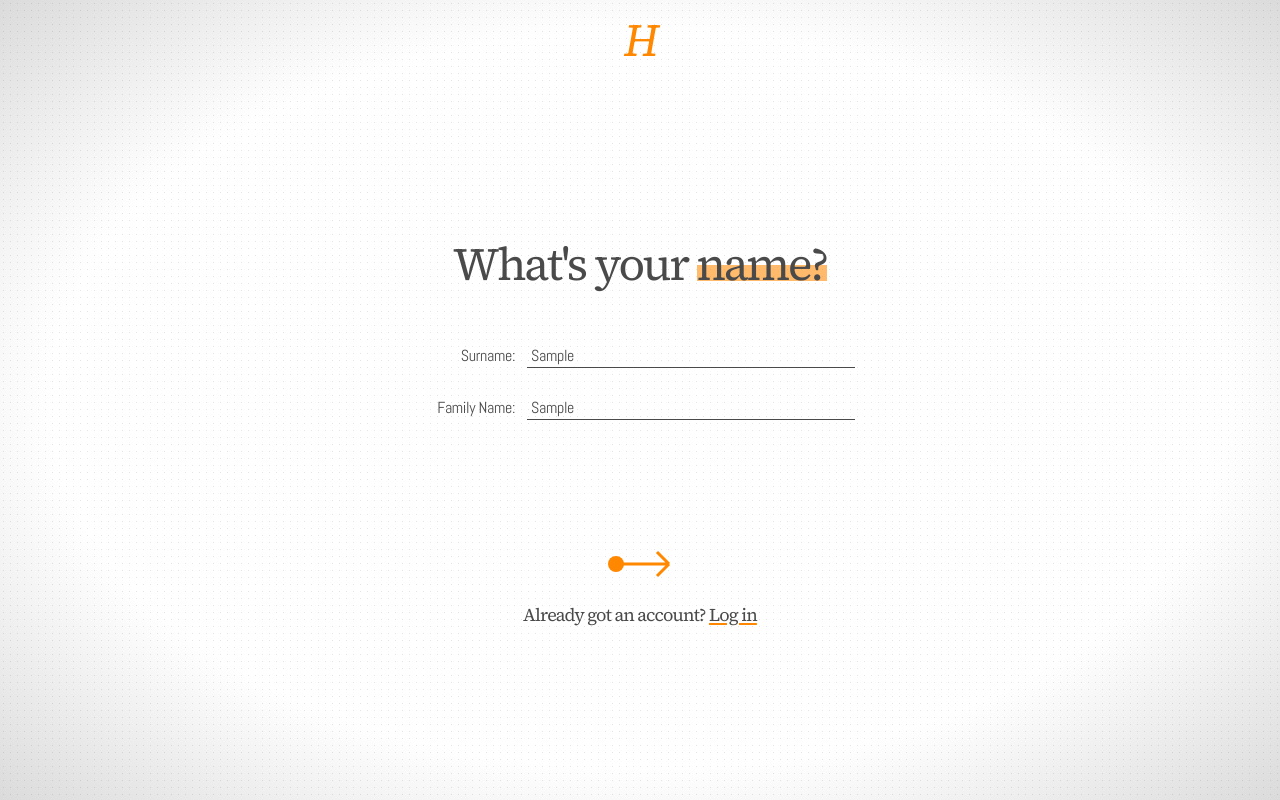
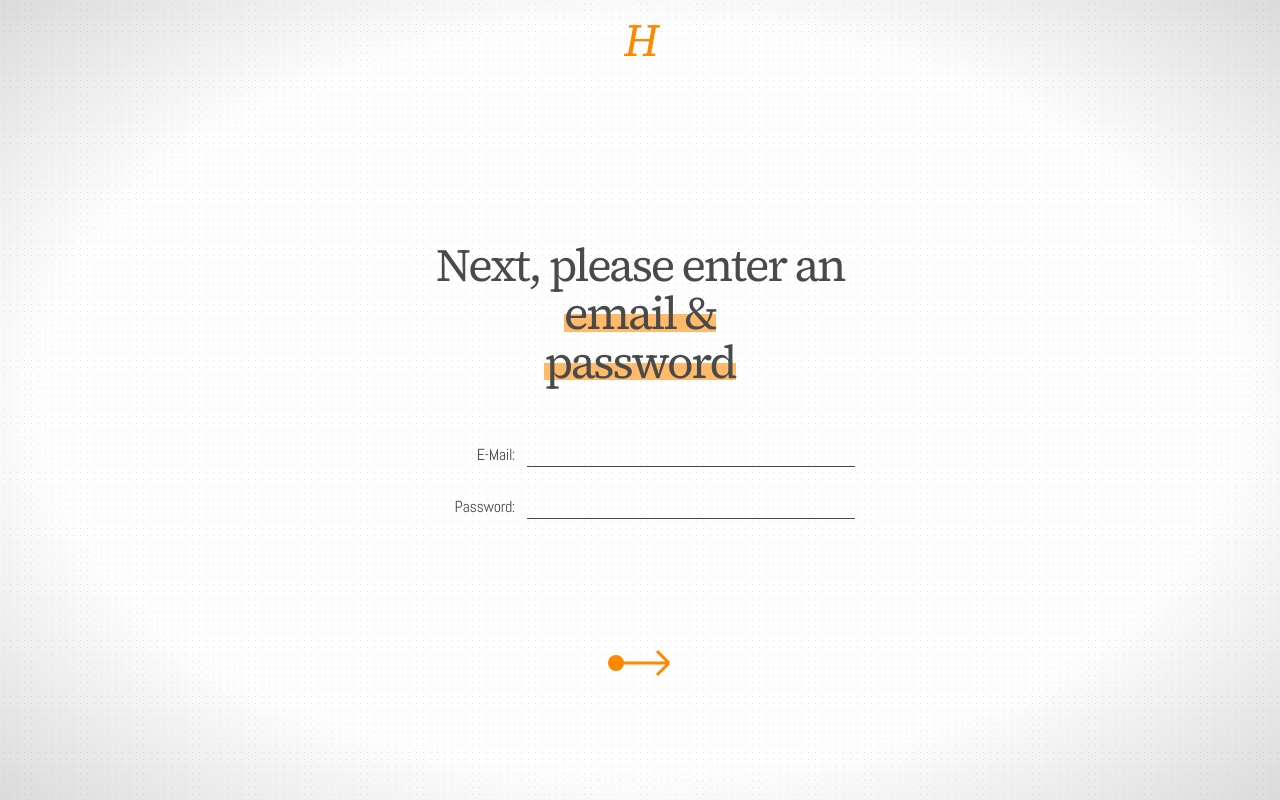
Before and after one commit to musak6191/HumanRenaissance, a Next.js app: page /register in a window 1280 px wide. Both pictures are taken after typing "Sample", "Sample" into the empty fields and a click on the button "Continue registration". Built offline with nearby package versions, Linux system fonts and the light colour scheme.

Commit message:
Implemented registration screen no. 2

```diff
--- a/app/register/page.jsx
+++ b/app/register/page.jsx
@@ -7,10 +7,16 @@ export default function RegisterPage() {
   const [form, setForm] = useState({
     surname: "",
     familyName: "",
+    email: "",
+    password: "",
   });
+  const [step, setStep] = useState(1);
 
   function handleSubmit(event) {
     event.preventDefault();
+    if (step === 1) {
+      setStep(2);
+    }
   }
 
   return (
@@ -28,6 +34,7 @@ export default function RegisterPage() {
         className="mx-auto flex w-full max-w-[500px] flex-col pt-[176px] sm:pt-[178px]"
         onSubmit={handleSubmit}
       >
+        {step === 1 ? (
           <h1 className="m-0 text-center font-serif text-[46px] font-normal leading-none tracking-[-0.05em]">
             What&apos;s your{" "}
             <span
@@ -40,7 +47,33 @@ export default function RegisterPage() {
               name?
             </span>
           </h1>
+        ) : (
+          <h1 className="m-0 text-center font-serif text-[46px] font-normal leading-[1.05] tracking-[-0.05em]">
+            Next, please enter an{" "}
+            <span
+              className="relative z-0 inline-block"
+              style={{
+                backgroundImage:
+                  "linear-gradient(transparent 52%, rgb(255 136 0 / 58%) 52%, rgb(255 136 0 / 58%) 88%, transparent 88%)",
+              }}
+            >
+              email &amp;
+            </span>
+            <br />
+            <span
+              className="relative z-0 inline-block"
+              style={{
+                backgroundImage:
+                  "linear-gradient(transparent 52%, rgb(255 136 0 / 58%) 52%, rgb(255 136 0 / 58%) 88%, transparent 88%)",
+              }}
+            >
+              password
+            </span>
+          </h1>
+        )}
         <div className="mx-auto mt-[57px] flex w-full max-w-[430px] flex-col gap-[28px] font-sans text-base tracking-[-0.02em]">
+          {step === 1 ? (
+            <>
               <label className="flex items-end">
                 <span className="w-[90px] shrink-0 text-right">Surname:</span>
                 <input
@@ -67,6 +100,37 @@ export default function RegisterPage() {
                   required
                 />
               </label>
+            </>
+          ) : (
+            <>
+              <label className="flex items-end">
+                <span className="w-[90px] shrink-0 text-right">E-Mail:</span>
+                <input
+                  id="email"
+                  name="email"
+                  type="email"
+                  aria-label="Email"
+                  value={form.email}
+                  onChange={(event) => setForm({ ...form, email: event.target.value })}
+                  className="ml-3 h-6 min-w-0 flex-1 border-0 border-b border-[#4a4a4a] bg-transparent px-1 py-0 leading-5 outline-none focus:border-[#ff8800] focus:ring-0"
+                  required
+                />
+              </label>
+              <label className="flex items-end">
+                <span className="w-[90px] shrink-0 text-right">Password:</span>
+                <input
+                  id="password"
+                  name="password"
+                  type="password"
+                  aria-label="Password"
+                  value={form.password}
+                  onChange={(event) => setForm({ ...form, password: event.target.value })}
+                  className="ml-3 h-6 min-w-0 flex-1 border-0 border-b border-[#4a4a4a] bg-transparent px-1 py-0 leading-5 outline-none focus:border-[#ff8800] focus:ring-0"
+                  required
+                />
+              </label>
+            </>
+          )}
         </div>
         <button
           type="submit"
@@ -78,6 +142,7 @@ export default function RegisterPage() {
             <path d="M8 16H61M61 16L49 4M61 16L49 28" stroke="currentColor" strokeWidth="3" />
           </svg>
         </button>
+        {step === 1 && (
           <p className="mt-[17px] text-center font-serif text-[18px] tracking-[-0.05em]">
             Already got an account?{" "}
             <Link
@@ -87,6 +152,7 @@ export default function RegisterPage() {
               Log in
             </Link>
           </p>
+        )}
       </form>
     </main>
   );
```
Also changed, not shown: 1 other file (tests, documents, lock files or other folders). Lines whose indentation alone changed are shown as unchanged.
